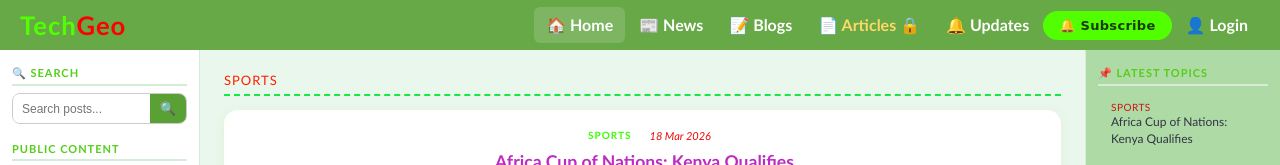
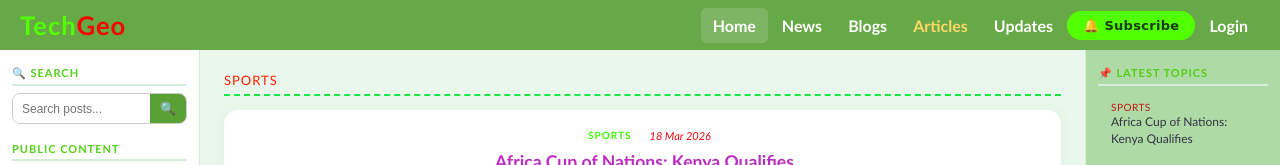
Before and after one commit to tech-ge/blog, a website: page index.html in a window 1280 px wide. Shown: the top 165 px of the page. Drawn offline with Linux system fonts and the light colour scheme; no server answers.

Commit message:
Update index.html

```diff
--- a/index.html
+++ b/index.html
@@ -125,13 +125,13 @@
             <span></span><span></span><span></span>
         </button>
         <ul class="ul">
-            <li><a href="#" data-filter="all" class="nav-link active-nav" id="nav-home">🏠 Home</a></li>
-            <li><a href="#" data-filter="news" class="nav-link" id="nav-news">📰 News</a></li>
-            <li><a href="#" data-filter="blogs" class="nav-link" id="nav-blogs">📝 Blogs</a></li>
-            <li><a href="#" data-hidden="articles" class="nav-link locked-link" id="nav-articles">📄 Articles 🔒</a></li>
-            <li><a href="#" data-filter="updates" class="nav-link" id="nav-updates">🔔 Updates</a></li>
+            <li><a href="#" data-filter="all" class="nav-link active-nav" id="nav-home">Home</a></li>
+            <li><a href="#" data-filter="news" class="nav-link" id="nav-news">News</a></li>
+            <li><a href="#" data-filter="blogs" class="nav-link" id="nav-blogs">Blogs</a></li>
+            <li><a href="#" data-hidden="articles" class="nav-link locked-link" id="nav-articles">Articles </a></li>
+            <li><a href="#" data-filter="updates" class="nav-link" id="nav-updates">Updates</a></li>
             <li><button class="nav-subscribe-btn" id="subscribe-nav-btn">🔔 Subscribe</button></li>
-            <li><a href="#" id="login-link">👤 Login</a></li>
+            <li><a href="#" id="login-link">Login</a></li>
         </ul>
     </nav>
 
@@ -355,7 +355,7 @@
             <!-- Copy link -->
             <div class="share-link-row">
                 <input type="text" id="share-link-input" class="share-link-input" readonly>
-                <button id="copy-link-btn" class="copy-link-btn"> Copy</button>
+                <button id="copy-link-btn" class="copy-link-btn">Copy</button>
             </div>
 
             <!-- Social share buttons -->
@@ -381,7 +381,7 @@
         </div>
     </div>
 
-    <script src="content.js"></script>
-    <script src="app.js"></script>
+    <script src="content.js?v=2.1"></script>
+    <script src="app.js?v=2.1"></script>
 </body>
 </html>
```
